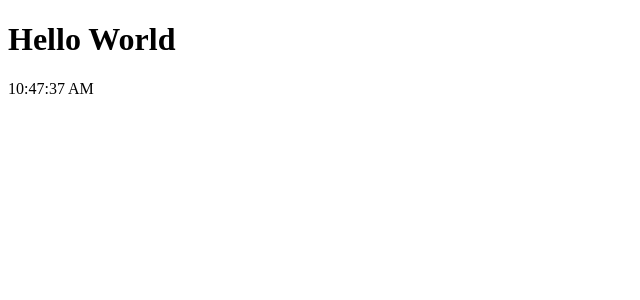
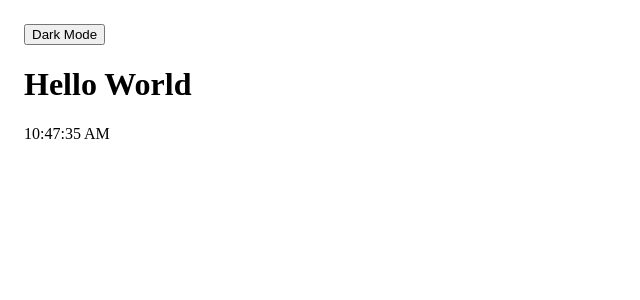
Before and after one commit to nitisbig/codex-, a Next.js app: page / in a window 1280 px wide. Shown: the top 300 px of the page, without its empty margins (0-640 px from the left). Built offline with nearby package versions, Linux system fonts and the light colour scheme.

Commit message:
feat: add dark and light mode toggle

```diff
--- a/pages/index.js
+++ b/pages/index.js
@@ -2,6 +2,7 @@ import { useEffect, useState } from 'react';
 
 export default function Home() {
   const [time, setTime] = useState(new Date().toLocaleTimeString());
+  const [darkMode, setDarkMode] = useState(false);
 
   useEffect(() => {
     const timer = setInterval(() => {
@@ -11,7 +12,17 @@ export default function Home() {
   }, []);
 
   return (
-    <div>
+    <div
+      style={{
+        backgroundColor: darkMode ? '#333' : '#fff',
+        color: darkMode ? '#fff' : '#000',
+        minHeight: '100vh',
+        padding: '1rem',
+      }}
+    >
+      <button onClick={() => setDarkMode(!darkMode)}>
+        {darkMode ? 'Light Mode' : 'Dark Mode'}
+      </button>
       <h1>Hello World</h1>
       <p>{time}</p>
     </div>
```
